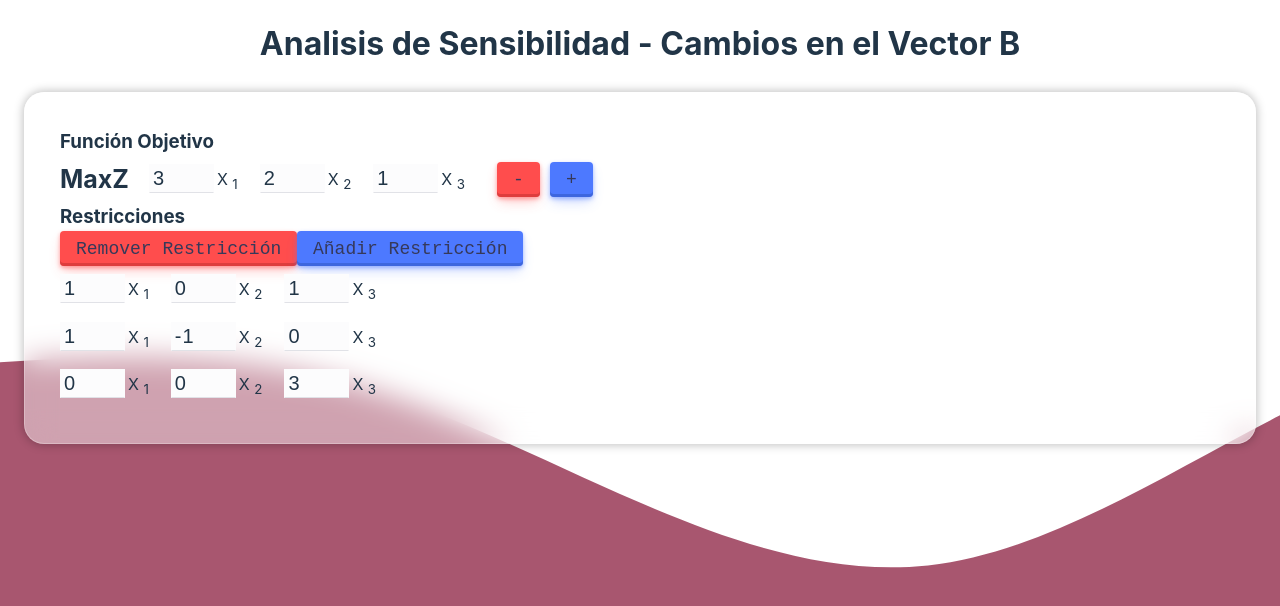
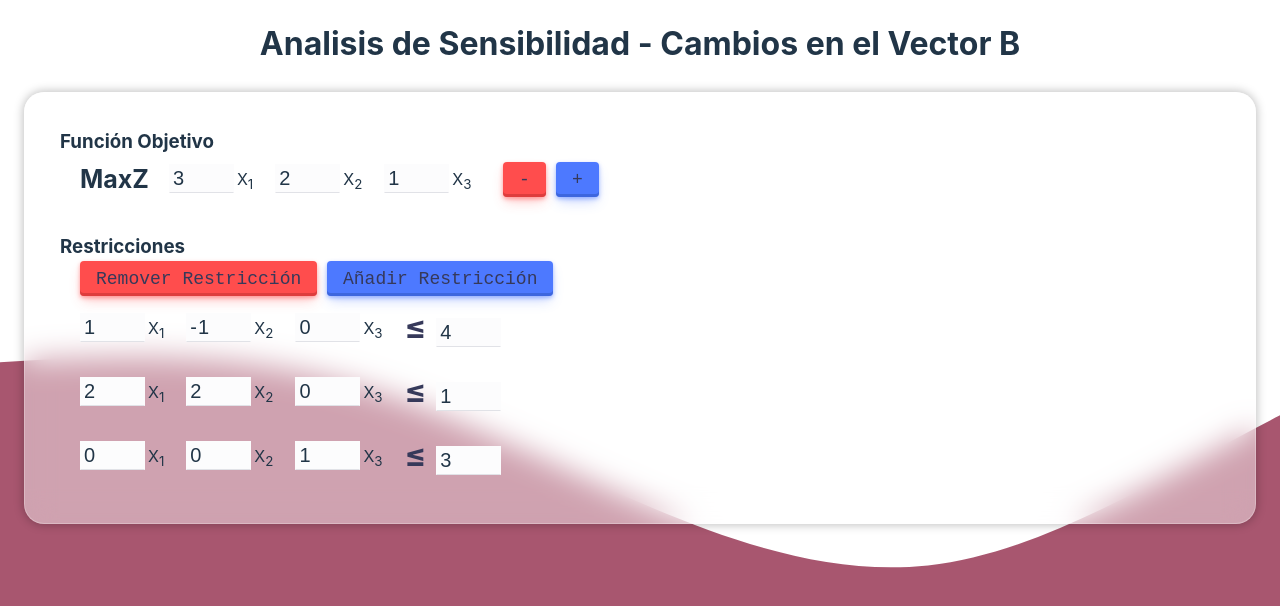
Before and after one commit to Richard2203/vector-b, a React (Vite) app: page / in a window 1280 px wide. Shown: the top 606 px of the page. Built offline with nearby package versions, Linux system fonts and the light colour scheme.

Commit message:
Modifique los estilos <=, y .left-content, .right-content

```diff
--- a/src/App.css
+++ b/src/App.css
@@ -86,6 +86,10 @@ h1{
     rgba(200, 50, 50, 0.6) 0 -3px 0 inset;
 }
 
+.button-delete-restriction{
+  margin-right: 10px;
+}
+
 .button-delete:focus {
   box-shadow: rgba(255, 77, 77, 0.7) 0 0 0 1.5px inset,
     rgba(255, 77, 77, 0.5) 0 2px 4px,
--- a/src/Reducer/MatrixCalculationsReducer.js
+++ b/src/Reducer/MatrixCalculationsReducer.js
@@ -45,7 +45,7 @@ export const dualSimpleReducer = (initialState=[], action)=>{
 export const matrixReducer = (state = {}, action) => {
     switch (action.type) {
         case ADD_RESTRICTION:
-            const newArrayLength = state.Restrictions[0].length;
+            const newArrayLength = state.FunctionObject.length + 1;
             const newArray = Array.from({ length: newArrayLength }, () => 0);
             return {
                 ...state,
--- /dev/null
+++ b/src/TargetFunctionMatrix/InputNumber.jsx
@@ -0,0 +1,33 @@
+import React from 'react'
+
+export const InputNumber = ({handleChange, number, index, length, isRestrictionRow}) => {
+
+	const highlightStyle = {
+		fontSize: '2em',
+		fontWeight: 'bold',
+		color: 'var( --color-azul-grisaceo-oscuro)',
+		marginRight: '10px'
+	};
+
+	return (
+    <>
+			<div className="input-container">
+				{ isRestrictionRow && index === length - 1 && <span style={highlightStyle}>&le;</span> }
+				<input
+						className="inputNumber"
+						type="number"
+						value={number}
+						onChange={(e) => handleChange(index, parseFloat(e.target.value))}
+				/>
+				<span className="focus-border"><i></i></span>
+				{
+					( isRestrictionRow && index===length-1 )
+						? <></>
+						: (<>X<sub>{index + 1}</sub></>)
+				}
+
+
+			</div>
+    </>
+  )
+}
--- a/src/TargetFunctionMatrix/Matrix.jsx
+++ b/src/TargetFunctionMatrix/Matrix.jsx
@@ -2,14 +2,16 @@ import React from 'react'
 import { useMatrix } from '../hooks/useMatrix';
 import { ObjectiveFunction } from './ObjectiveFunction';
 import { Restriction } from './Restriction';
+import './styles_TFM.css';
 
 const initialState = {
   FunctionObject: [3, 2, 1],
   Restrictions: [
-    [1, 0, 1],
-    [1, -1, 0],
-    [0, 0, 3],
+    [1, -1, 0, 4],
+    [2, 2, 0, 1],
+    [0, 0, 1, 3],
   ],
+  changeRow: [4,2,3],
 };
 
 export const Matrix = () => {
@@ -27,6 +29,7 @@ export const Matrix = () => {
   return (
     <div className='site-container'>
       <div className='card'>
+        <div className="left-Content">
           <ObjectiveFunction
             FunctionObject = { FunctionObject }
             handleFunctionObjectChange = { handleFunctionObjectChange }
@@ -41,6 +44,10 @@ export const Matrix = () => {
             handleRestrictionChange = { handleRestrictionChange }
           />
         </div>
+        <div className="right-Content">
+
+        </div>
+      </div>
     </div>
   )
 }
--- a/src/TargetFunctionMatrix/ObjectiveFunction.jsx
+++ b/src/TargetFunctionMatrix/ObjectiveFunction.jsx
@@ -1,15 +1,16 @@
 import { Row } from './Row';
-import './styles_TFM.css';
 
 export const ObjectiveFunction = ({FunctionObject, handleFunctionObjectChange, handleRemoveVariable, handleAddVariable }) => {
   return (
-    <>
+    <div style={{marginBottom:'30px'}}>
       <h3>Función Objetivo</h3>
       <div className="row-obFunc">
         <strong> MaxZ </strong>
         <Row key={1}
           functObjec = { FunctionObject }
-          handleChange = { handleFunctionObjectChange }/>
+          handleChange = { handleFunctionObjectChange }
+          isRestrictionRow = { false }
+          />
         <button
           type="button"
           className='button button-delete'
@@ -19,6 +20,6 @@ export const ObjectiveFunction = ({FunctionObject, handleFunctionObjectChange, h
           className='button button-add'
           onClick = { handleAddVariable }> + </button>
       </div>
-    </>
+    </div>
   )
 }
--- a/src/TargetFunctionMatrix/Restriction.jsx
+++ b/src/TargetFunctionMatrix/Restriction.jsx
@@ -10,9 +10,10 @@ export const Restriction = ({Restrict, handleAddRestriction, handleRmoveRestrict
   return (
     <>
       <h3>Restricciones</h3>
+      <div style={{marginLeft:'20px'}}>
         <button
             type="button"
-          className='button button-delete'
+            className='button button-delete button-delete-restriction'
             onClick={handleRmoveRestriction}> Remover Restricción </button>
         <button
           type="button"
@@ -24,10 +25,12 @@ export const Restriction = ({Restrict, handleAddRestriction, handleRmoveRestrict
             <Row
               key = { i }
               functObjec = { fila }
-            handleChange = { handleChangeModify(i) } />
+              handleChange = { handleChangeModify(i) }
+              isRestrictionRow = { true } />
           )
           )
         }
+      </div>
     </>
   )
 }
--- a/src/TargetFunctionMatrix/Row.jsx
+++ b/src/TargetFunctionMatrix/Row.jsx
@@ -1,19 +1,17 @@
-export const Row = ({ functObjec, handleChange}) => {
+import { InputNumber } from "./InputNumber";
+
+export const Row = ({ functObjec, handleChange, isRestrictionRow}) => {
   return (
     <div className="row-Container">
       {functObjec.map((number, index) => (
-        <div key={index}>
-          <div className="input-container">
-            <input
-              className="inputNumber"
-              type="number"
-              value={number}
-              onChange={(e) => handleChange(index, parseFloat(e.target.value))}
-            />
-            <span className="focus-border"><i></i></span>
-            X <sub>{index + 1}</sub>
-          </div>
-        </div>
+        <InputNumber
+          key = {index}
+          index = {index}
+          number = {number}
+          handleChange = {handleChange}
+          isRestrictionRow = { isRestrictionRow }
+          length = {functObjec.length }
+        />
       ))}
     </div>
   );
--- a/src/TargetFunctionMatrix/styles_TFM.css
+++ b/src/TargetFunctionMatrix/styles_TFM.css
@@ -10,9 +10,25 @@
     background-color: rgba(255, 255, 255, 0.45);
     box-shadow: 0 0 10px 1px rgba(0, 0, 0, 0.25);
     backdrop-filter: blur(15px);
+
+    display: flex;
+    flex-wrap: wrap;
+    gap: 35px;
+}
+
+.left-content { flex: 1 1 calc(65% - 17.5px); }
+.right-content { flex: 1 1 calc(35% - 17.5px); }
+
+@media (max-width: 768px) {
+  .left-content,
+  .right-content {
+    flex: 1 1 100%;
+  }
+  .right-content { order: -1; }
 }
 
 .row-obFunc{
+    margin-left: 20px;
     display: flex;
     align-items: center;
     justify-content: flex-start;
```
Also changed, not shown: src/hooks/useInput.js (deleted, +0 -20 lines), src/TargetFunctionMatrix/ColumnChange.jsx (renamed from src/TargetFunctionMatrix/inputComponent.jsx), src/hooks/useRestrictions.js (deleted). Lines whose indentation alone changed are shown as unchanged.
